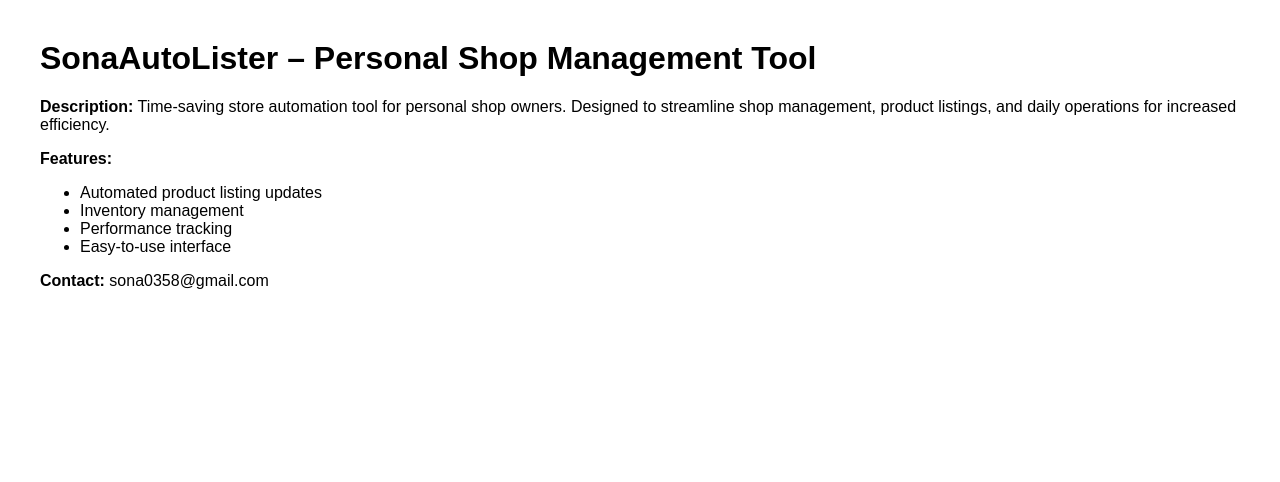
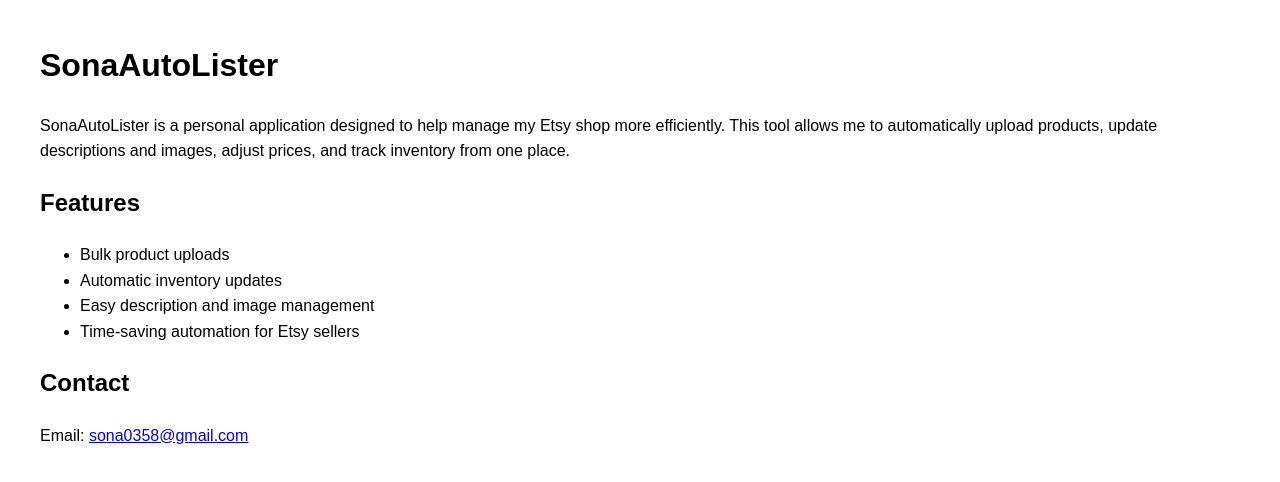
Before and after one commit to chamsonamu/sonaautolister, a plain HTML site: page index (1).html in a window 1280 px wide. Drawn offline with Linux system fonts and the light colour scheme.

Commit message:
Update index (1).html

```diff
--- a/index (1).html
+++ b/index (1).html
@@ -3,18 +3,23 @@
 <head>
     <meta charset="UTF-8">
     <meta name="viewport" content="width=device-width, initial-scale=1.0">
-    <title>SonaAutoLister – Personal Shop Management Tool</title>
+    <title>SonaAutoLister – Etsy Shop Management Tool</title>
 </head>
-<body style="font-family: Arial, sans-serif; margin: 40px;">
-    <h1>SonaAutoLister – Personal Shop Management Tool</h1>
-    <p><strong>Description:</strong> Time-saving store automation tool for personal shop owners. Designed to streamline shop management, product listings, and daily operations for increased efficiency.</p>
-    <p><strong>Features:</strong></p>
+<body style="font-family: Arial, sans-serif; margin: 40px; line-height: 1.6;">
+    <h1>SonaAutoLister</h1>
+    <p>
+        SonaAutoLister is a personal application designed to help manage my Etsy shop more efficiently.
+        This tool allows me to automatically upload products, update descriptions and images, adjust prices,
+        and track inventory from one place.
+    </p>
+    <h2>Features</h2>
     <ul>
-        <li>Automated product listing updates</li>
-        <li>Inventory management</li>
-        <li>Performance tracking</li>
-        <li>Easy-to-use interface</li>
+        <li>Bulk product uploads</li>
+        <li>Automatic inventory updates</li>
+        <li>Easy description and image management</li>
+        <li>Time-saving automation for Etsy sellers</li>
     </ul>
-    <p><strong>Contact:</strong> sona0358@gmail.com</p>
+    <h2>Contact</h2>
+    <p>Email: <a href="mailto:sona0358@gmail.com">sona0358@gmail.com</a></p>
 </body>
 </html>
```
